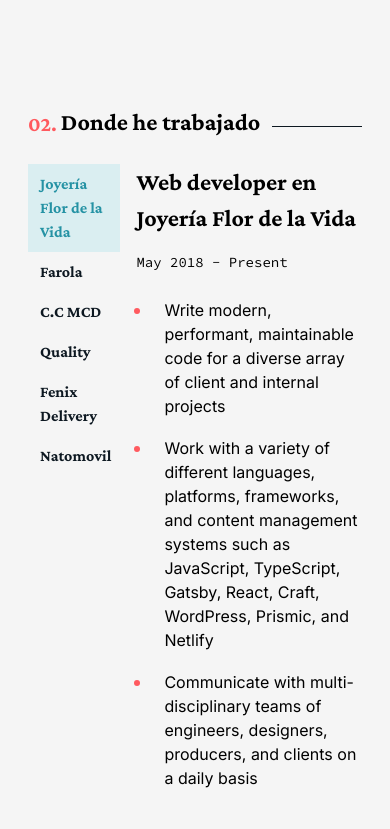
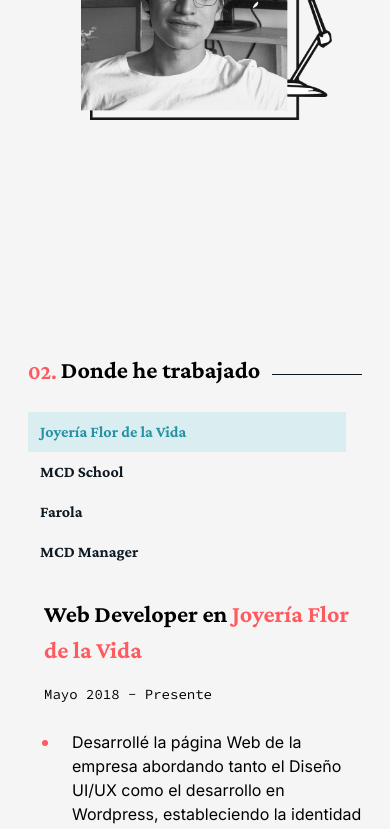
Before and after one commit to AlejandroDagobah/dagobah-landing-page, a React (Create React App) app: page / in a window 390 px wide. Shown: the part 1887-2716 px from the top of the page. Built offline with nearby package versions, Linux system fonts and the light colour scheme.

Commit message:
all content and some responsive fixes

```diff
--- a/src/components/About.jsx
+++ b/src/components/About.jsx
@@ -8,7 +8,14 @@
             <div className="flex flex-col sm:flex-row sm:justify-between">
                 <div className="sm:basis-1/2">
                     <h2 className="flex whitespace-nowrap items-center w-full after:content-[''] after:ml-3 after:block after:relative after:top-1  after:w-full after:h-px after:bg-secondary"><span className="mr-1 text-aleRed">01.</span> <span></span> Acerca de mí</h2>
-                    <p className="mb-6 leading-5 sm:pr-10 md:pr-14">Lorem ipsum dolor sit amet consectetur adipisicing elit. Maxime mollitia, molestiae quas vel sint commodi repudiandae consequuntur voluptatum laborum numquam blanditiis harum quisquam eius sed odit fugiat iusto fuga praesentium optio.</p>
+                    <p className="mb-6 mt-2 leading-5">Soy un joven de 23 años apasionado por la tecnología, que ama aprender nuevas cosas cada día. Tengo mucho entusiasmo a la hora de trabajar en nuevos proyectos.
+    	                                                            <br/><br/>
+                                                                    Desde muy pequeño me interesaban las computadoras, los videojuegos, el internet y el arte, estas pasiones evolucionaron al aprender <span className="text-aleBlue">informática, desarrollo de videojuegos, desarrollo web y diseño gráfico</span> respectivamente.
+                                                                    <br /><br />
+                                                                    Ahora me dedico a trabajar desarrollando proyectos y soluciones digitales y he tenido el placer de trabajar para diferentes empresas elaborando su presencia digital.
+                                                                    <br /><br />
+                                                                    Estas son algunas de mis <span className="text-aleBlue">habilidades </span>destacadas:
+                    </p>
                     <div className="flex text-sm font-sourceCodePro">
                         <ul className="list-disc ml-4 marker:text-aleRed">
                             <li className="py-2">HTML + CSS</li>
--- a/src/components/Contact.jsx
+++ b/src/components/Contact.jsx
@@ -8,7 +8,7 @@
             <div className="flex flex-col justify-center items-center py-8 pb-28">
                 <p className="font-sourceCodePro text-aleRed text-[1.5rem]">0.4 ¿Qué Sigue?</p>
                 <h2 className="text-[3rem] lg:text-[3.8rem] pb-4 mt-[-0.8rem]">¡Conozcamonos!</h2>
-                <p className="px-3 mb-2 md:px-[15%] text-center">Although I’m not currently looking for any new opportunities, my inbox is always open. Whether you have a question or just want to say hi, I’ll try my best to get back to you!</p>
+                <p className="px-3 mb-2 md:px-[15%] text-center">Estoy abierto a trabajar con nuevas personas y empresas, me emocionan los nuevos proyectos y doy todo para que el trabajo siempre sea de la mayor calidad. Si deseas realizar un proyecto digital cuenta conmigo y contáctame con toda confianza.</p>
                 <a href="https://wa.me/593962801800" className={`${styles.blueButton} text-md`}>¿Nos tomamos un ☕?</a>
 
             </div>
--- a/src/components/Work.jsx
+++ b/src/components/Work.jsx
@@ -4,17 +4,16 @@
 export default function Work() {
 
     const [currentJob, setCurrentJob] = React.useState(work[0])
-    console.log(currentJob, 'hola');
 
     const buttons = work.map((item)=>{
 
         let style
 
         if(item.company == currentJob.company){
-            style = "p-2 pl-3 text-md text-left font-bold font-crimsonPro w-full transition duration-150  bg-aleBlueLight text-aleBlue"
+            style = "py-2 px-3 whitespace-nowrap text-md text-left font-bold font-crimsonPro w-full transition duration-150  bg-aleBlueLight text-aleBlue"
 
         }else{
-            style = "p-2 pl-3 text-md text-left font-bold font-crimsonPro w-full transition duration-150 bg-primary text-secondary hover:bg-aleBlueLight hover:text-aleBlue"
+            style = "py-2 px-3 whitespace-nowrap text-md text-left font-bold font-crimsonPro w-full transition duration-150 bg-primary text-secondary hover:bg-aleBlueLight hover:text-aleBlue"
 
         }
 
@@ -39,18 +38,18 @@
         <div id="work">
 
             <h2 className="flex items-center whitespace-nowrap w-full after:content-[''] after:ml-3 after:block after:relative after:top-1  after:w-full after:h-px after:bg-secondary"><span className="mr-1 text-aleRed">02.</span>Donde he trabajado</h2>
-            <div className="flex my-6">
-                <div className="flex-col">
+            <div className="flex my-6 flex-wrap	sm:flex-nowrap">
+                <div className="flex-col basis-full mb-6 sm:basis-1/4 pr-4">
                     {buttons}
                 </div>
-                <div className="pl-4">
-                    <h3 className="">{`${currentJob.charge} en ${currentJob.company}`}</h3>
+                <div className="flex-col basis-full sm:basis-3/4 pl-4">
+                    <h3 className="">{`${currentJob.charge} en `} <a className="text-aleRed" href={currentJob.url && currentJob.url}>{currentJob.company}</a></h3>
                     <p className="range py-4 font-sourceCodePro text-sm">{currentJob.date}</p>
 
                     <ul className="pl-4 marker:text-aleRed marker:text-lg list-outside list-disc">
                         {currentJob.points.map((item)=>{
 
-                                return <li key={currentJob.points.indexOf(item)} className="pl-3 py-2">{item}</li>
+                                return <li key={currentJob.points.indexOf(item)} className="pl-3 py-2" dangerouslySetInnerHTML={{__html:item}}></li>
                             })
                         }
                     </ul>
--- a/src/info.js
+++ b/src/info.js
@@ -65,65 +65,45 @@
 
 const work = [
     {
-        charge:'Web developer',
+        charge:'Web Developer',
         company:'Joyería Flor de la Vida',
-        date:'May 2018 - Present',
+        date:'Mayo 2018 - Presente',
         points:[
-            "Write modern, performant, maintainable code for a diverse array of client and internal projects",
-            "Work with a variety of different languages, platforms, frameworks, and content management systems such as JavaScript, TypeScript, Gatsby, React, Craft, WordPress, Prismic, and Netlify",
-            "Communicate with multi-disciplinary teams of engineers, designers, producers, and clients on a daily basis"
-        ]
+            "Desarrollé la página Web de la empresa abordando tanto el Diseño UI/UX como el desarrollo en Wordpress, estableciendo la identidad online de Joyería Flor de la Vida como una de las mejores en el mercado.",
+            "Trabajé en la optimización para buscadores o (SEO) de la página web donde pudimos alcanzar los primeros puestos en Google de búsquedas relacionadas.",
+            "Diseño de catálogos, trípticos, materiales de impresión además de retoque fotográfico especializado para joyería."
+        ],
+        url:"https://joyeriaflordelavida.com/"
     },
     {
-        charge:'Web developer',
-        company:'Farola ',
-        date:'May 2018 - Present',
+        charge:'IT Teacher',
+        company:'MCD School',
+        date:'Septiembre 2022 - Presente',
         points:[
-            "Write modern, performant, maintainable code for a diverse array of client and internal projects",
-            "Work with a variety of different languages, platforms, frameworks, and content management systems such as JavaScript, TypeScript, Gatsby, React, Craft, WordPress, Prismic, and Netlify",
-            "Communicate with multi-disciplinary teams of engineers, designers, producers, and clients on a daily basis"
-        ]
+            "Trabajé medio tiempo enseñando desarrollo web (HTML, CSS, JS) e informática donde cree distintas aplicaciones para la enseñanza a jóvenes y niños entre las que se encuentran: un <a class='text-aleBlue hover:underline' href='https://github.com/AlejandroDagobah/trigonofiesta-dagobah'>Visualizador de trigonometría</a>, un <a class='text-aleBlue hover:underline' href='https://github.com/AlejandroDagobah/apocalyse-game-enable3D'>Juego de supervivencia</a> utilizando Enable.js y un <a class='text-aleBlue hover:underline' href='https://github.com/MCD-School/atom-visuzlizer'>Visualizador de átomos</a> utilizando Three.js.",
+        ],
+        url:"https://www.miconscienciadespierta.com/"
     },
     {
-        charge:'Web developer',
-        company:'C.C     MCD',
-        date:'May 2018 - Present',
+        charge:'Freelance Graphic Designer',
+        company:'Farola',
+        date:'Abril 2022 - Presente',
         points:[
-            "Write modern, performant, maintainable code for a diverse array of client and internal projects",
-            "Work with a variety of different languages, platforms, frameworks, and content management systems such as JavaScript, TypeScript, Gatsby, React, Craft, WordPress, Prismic, and Netlify",
-            "Communicate with multi-disciplinary teams of engineers, designers, producers, and clients on a daily basis"
-        ]
+            "Trabaje para Farola como Diseñador Gráfico desarrollando una propuesta de diseño para la campaña de Solo una Vida del Ministerio de la Salud.",
+            "Diseñe tres comerciales con temas educativos para el Ministerio de la Salud. Ecuatoriano en Motion graphics y Pixel Art.",
+            "Desarrolle la identidad corporativa y propuesta de marca de Farola y su web actual."
+        ],
+        url:"https://www.farola.com.ec/"
     },
     {
-        charge:'Web developer',
-        company:'Quality',
-        date:'May 2018 - Present',
+        charge:'Freelance Web Developer',
+        company:'MCD Manager',
+        date:'Julio 2018 - Septiembre 2021',
         points:[
-            "Write modern, performant, maintainable code for a diverse array of client and internal projects",
-            "Work with a variety of different languages, platforms, frameworks, and content management systems such as JavaScript, TypeScript, Gatsby, React, Craft, WordPress, Prismic, and Netlify",
-            "Communicate with multi-disciplinary teams of engineers, designers, producers, and clients on a daily basis"
+            "Colabore con el equipo de MCDmanager para crear, diseñar y desarrollar la Identidad gráfica, Packaging y Product design de nuestros clientes.",
+            "Trabaje como principal Front End Developer y Diseñador Gráfico desarrollando websites que perduren para nuestros clientes.",
         ]
-    },
-    {
-        charge:'Web developer',
-        company:'Fenix Delivery',
-        date:'May 2018 - Present',
-        points:[
-            "Write modern, performant, maintainable code for a diverse array of client and internal projects",
-            "Work with a variety of different languages, platforms, frameworks, and content management systems such as JavaScript, TypeScript, Gatsby, React, Craft, WordPress, Prismic, and Netlify",
-            "Communicate with multi-disciplinary teams of engineers, designers, producers, and clients on a daily basis"
-        ]
-    },
-    {
-        charge:'Web developer',
-        company:'Natomovil',
-        date:'May 2018 - Present',
-        points:[
-            "Write modern, performant, maintainable code for a diverse array of client and internal projects",
-            "Work with a variety of different languages, platforms, frameworks, and content management systems such as JavaScript, TypeScript, Gatsby, React, Craft, WordPress, Prismic, and Netlify",
-            "Communicate with multi-disciplinary teams of engineers, designers, producers, and clients on a daily basis"
-        ]
-    },
+    }
 ]
 
 const others = [
--- a/src/style.js
+++ b/src/style.js
@@ -1,6 +1,6 @@
 const styles = {
-    boxWidth: "xl:max-w-[1280px] w-full",
-    boxWidthFirst: "xl:max-w-[1280px] w-full",
+    boxWidth: "w-full",
+    boxWidthFirst: "w-full",
 
     heading2: "font-crimsonPro font-semibold xs:text-[48px] text-[40px] text-white xs:leading-[76.8px] leading-[66.8px] w-full",
     paragraph: "font-inter font-normal text-dimWhite text-[18px] leading-[30.8px]",
```
